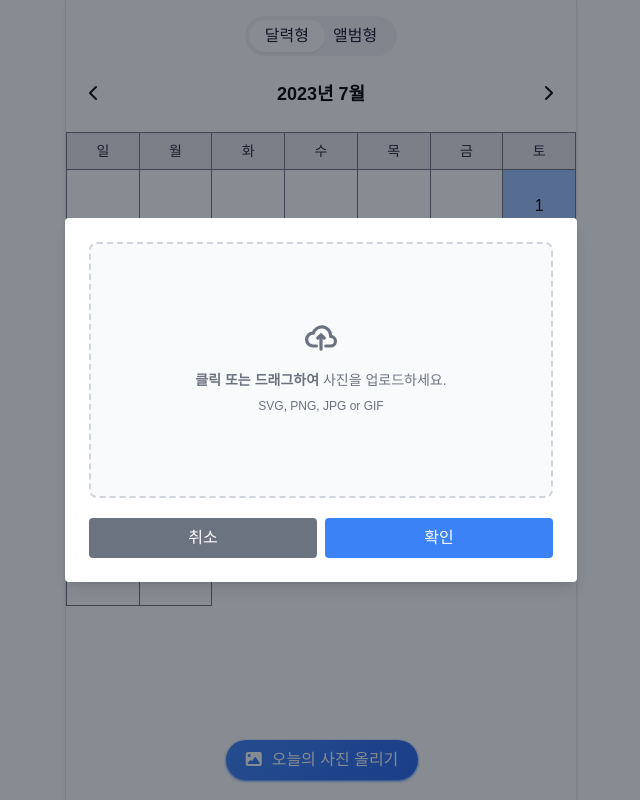
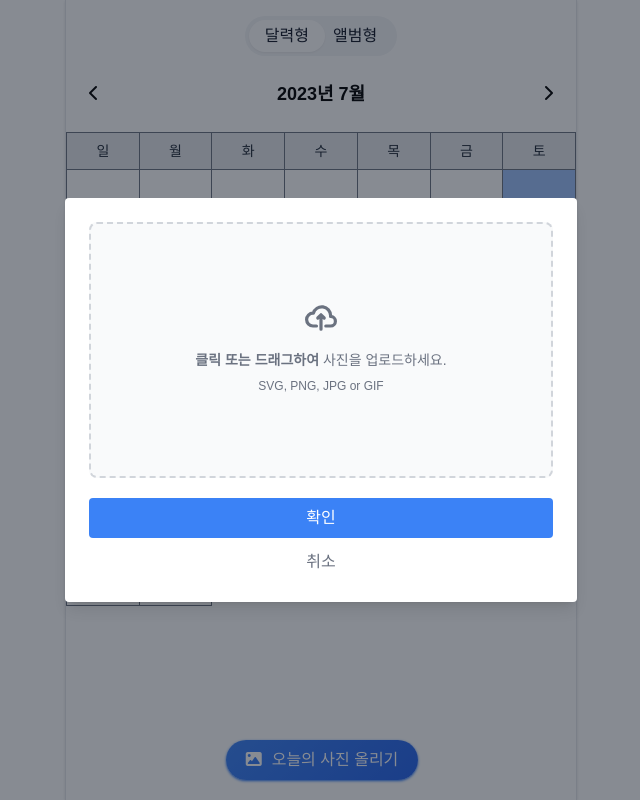
Before and after one commit to Leets-Official/MemoriesSquare-FE, a SvelteKit app: page / in a window 1280 px wide. Both pictures are taken after a click on the button "오늘의 사진 올리기". Shown: the whole page, without its empty margins (319-959 px from the left). Built offline with nearby package versions, Linux system fonts and the light colour scheme; a web font is replaced by a local one.

Commit message:
button design

```diff
--- a/src/pages/calendarPage/imageupload/ImageModal.svelte
+++ b/src/pages/calendarPage/imageupload/ImageModal.svelte
@@ -96,12 +96,12 @@
             </label>
           </div>
 
-          <div class="grid grid-cols-2 w-full gap-2 mt-5">
-            <button class="px-4 py-2 bg-gray-500 text-white rounded" on:click={closeImageModal}
-              >취소</button
-            >
+          <div class="flex flex-col w-full gap-2 mt-5">
             <button class="px-4 py-2 bg-blue-500 text-white rounded" on:click={confirmUpload}
               >확인</button
+            >
+            <button class="py-1 text-gray-500 hover:underline" on:click={closeImageModal}
+              >취소</button
             >
           </div>
         </div>
```
Also changed, not shown: src/pages/calendarPage/calendar/helpper.svelte (deleted).
